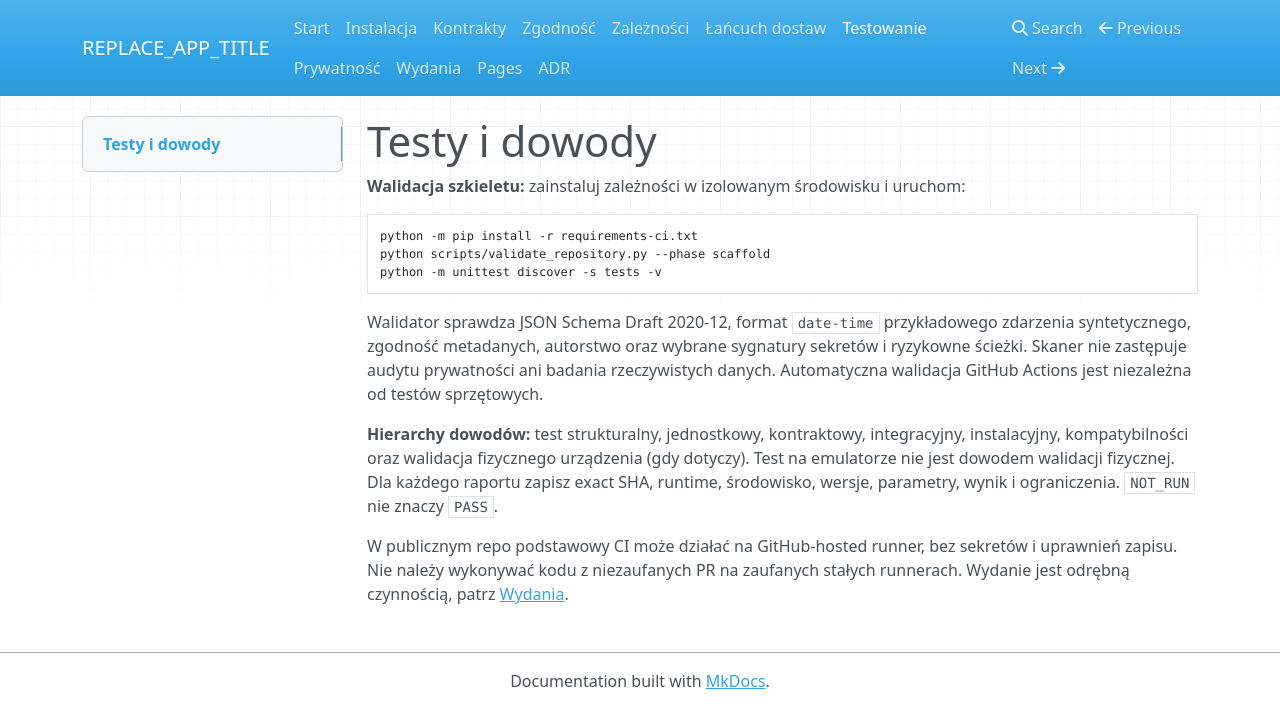
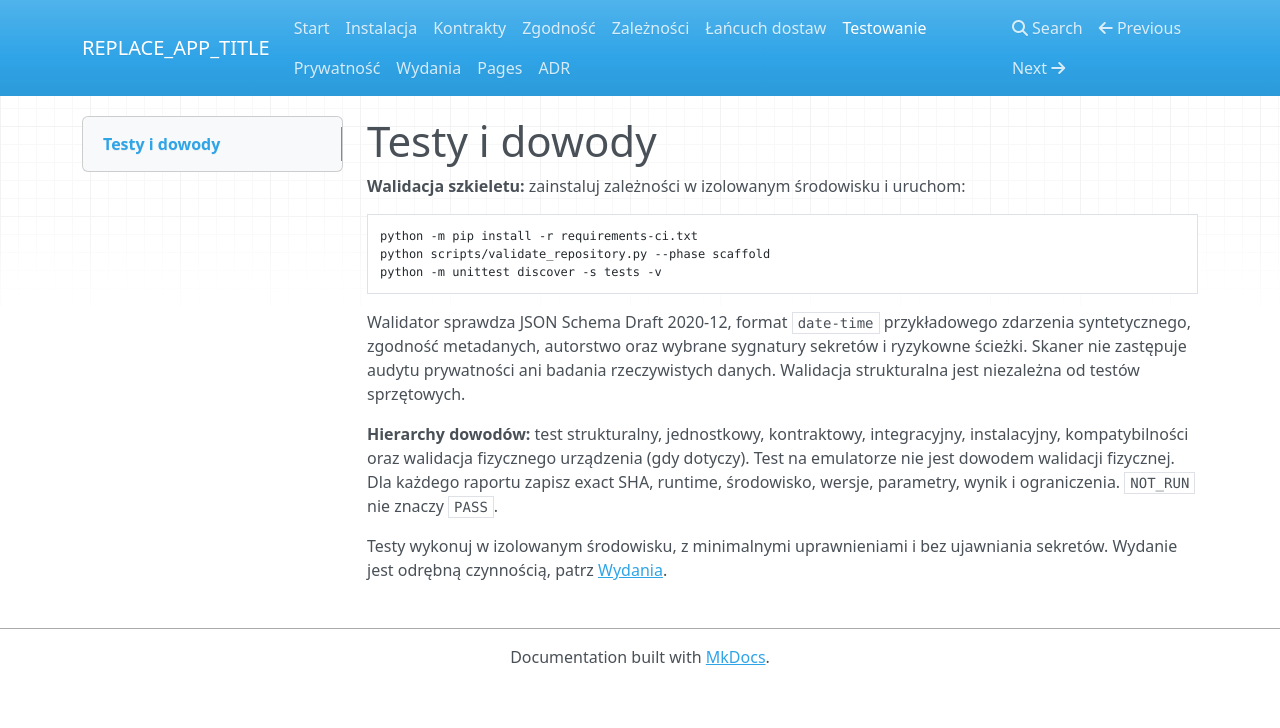
Before and after one commit to MatPomGit/repo-template-app, an MkDocs documentation site: the page built from docs/testing.md, in a window 1280 px wide. Shown: the top 728 px of the page. Built offline with MkDocs 1.6.1, drawn with Linux system fonts in a browser that asks for light colours; nearby versions of some CDN libraries.

Commit message:
docs: exclude internal CI details from publishable Pages content

````diff
--- a/docs/testing.md
+++ b/docs/testing.md
@@ -8,8 +8,8 @@ python scripts/validate_repository.py --phase scaffold
 python -m unittest discover -s tests -v
 ```
 
-Walidator sprawdza JSON Schema Draft 2020-12, format `date-time` przykładowego zdarzenia syntetycznego, zgodność metadanych, autorstwo oraz wybrane sygnatury sekretów i ryzykowne ścieżki. Skaner nie zastępuje audytu prywatności ani badania rzeczywistych danych. Automatyczna walidacja GitHub Actions jest niezależna od testów sprzętowych.
+Walidator sprawdza JSON Schema Draft 2020-12, format `date-time` przykładowego zdarzenia syntetycznego, zgodność metadanych, autorstwo oraz wybrane sygnatury sekretów i ryzykowne ścieżki. Skaner nie zastępuje audytu prywatności ani badania rzeczywistych danych. Walidacja strukturalna jest niezależna od testów sprzętowych.
 
 **Hierarchy dowodów:** test strukturalny, jednostkowy, kontraktowy, integracyjny, instalacyjny, kompatybilności oraz walidacja fizycznego urządzenia (gdy dotyczy). Test na emulatorze nie jest dowodem walidacji fizycznej. Dla każdego raportu zapisz exact SHA, runtime, środowisko, wersje, parametry, wynik i ograniczenia. `NOT_RUN` nie znaczy `PASS`.
 
-W publicznym repo podstawowy CI może działać na GitHub-hosted runner, bez sekretów i uprawnień zapisu. Nie należy wykonywać kodu z niezaufanych PR na zaufanych stałych runnerach. Wydanie jest odrębną czynnością, patrz [Wydania](releases.md).
+Testy wykonuj w izolowanym środowisku, z minimalnymi uprawnieniami i bez ujawniania sekretów. Wydanie jest odrębną czynnością, patrz [Wydania](releases.md).
````
